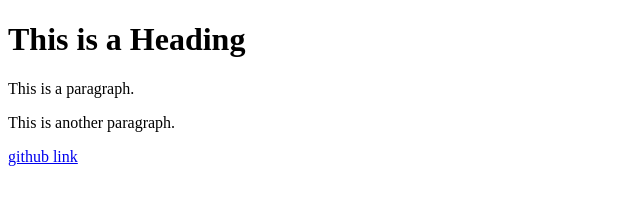
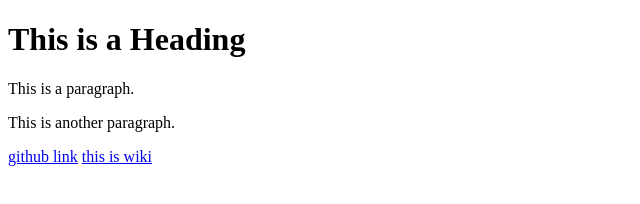
Before and after one commit to elivol/learning-git, a plain HTML site: page index.html in a window 1280 px wide. Shown: the full height of the page, 0-640 px from the left. Drawn offline with Linux system fonts and the light colour scheme.

Commit message:
added wiki link

```diff
--- a/index.html
+++ b/index.html
@@ -9,6 +9,7 @@
 	<p>This is a paragraph.</p>
 	<p>This is another paragraph.</p>
 	<a href="https:\\github.com">github link</a>
+	<a href="https:\\www.wikipedia.org">this is wiki</a>
 
 </body>
 </html>
```
